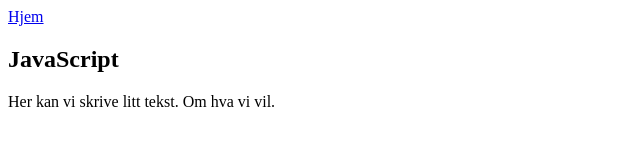
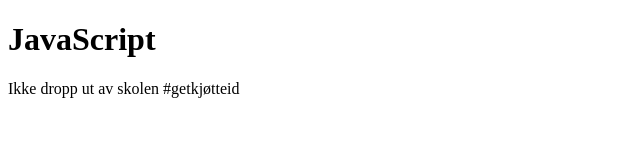
Before and after one commit to Tobskjel/Tobskjel.github.io, a plain HTML site: page index.html in a window 1280 px wide. Shown: the whole page, without its empty margins (0-640 px from the left). Drawn offline with Linux system fonts and the light colour scheme.

Commit message:
Min andre commit

```diff
--- a/index.html
+++ b/index.html
@@ -3,18 +3,13 @@
 
 <head>
     <meta charset="utf-8" />
-    <title>Oppegård JS demo</title>
-    <link rel="stylesheet" href="styles.css">
-    <script src="script.js"></script>
+    <title>Tobskjel-kodeklubben</title>
 </head>
 
 <body>
-    <header class="flex-box">
-        <a href="kodeklubben.html" class="link flex-1">Hjem</a>
-    </header>
-    <article>
+
         <h1>JavaScript</h1>
-        <p>Her kan vi skrive litt tekst. Om hva vi vil.</p>
-    </article>
+        <p>Ikke dropp ut av skolen #getkjøtteid</p>
+
 </body>
 </html>
```
